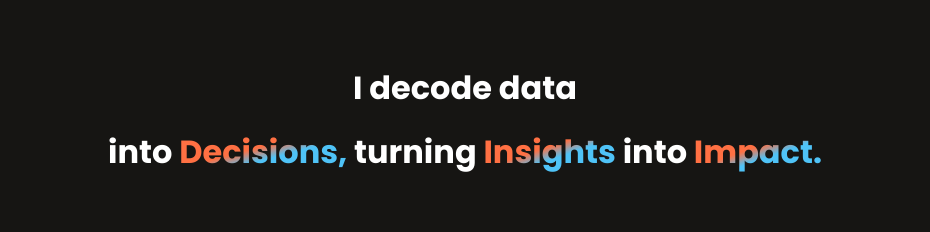
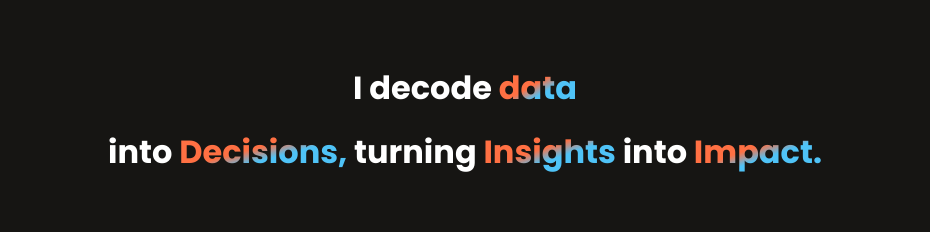
Before and after one commit to Smit1201/portfolio, a plain HTML site: page index.html in a window 1280 px wide. Shown: the part 430-662 px from the top of the page, without its empty margins (175-1105 px from the left). Drawn offline with nearby package versions, Linux system fonts and the light colour scheme.

Commit message:
Update index.html

```diff
--- a/index.html
+++ b/index.html
@@ -32,7 +32,7 @@
     <header class="section__container header__container" id="home">
         <img src="assets/b.png" alt="header">
         <h2>Jay Shree Krishna!!!</h2><br>
-        <h1>I decode data <br>into <span>Decisions,</span> turning <span>Insights</span>  into <span>Impact.</span></h1><br>
+        <h1>I decode <span>data</span> <br>into <span>Decisions,</span> turning <span>Insights</span>  into <span>Impact.</span></h1><br>
         <p>I am passionate about data and love transforming raw numbers into meaningful
             insights. Here, you'll find a collection of my analyses, visualizations,
             and data-driven stories. Explore my work and join me in the exciting world
```
